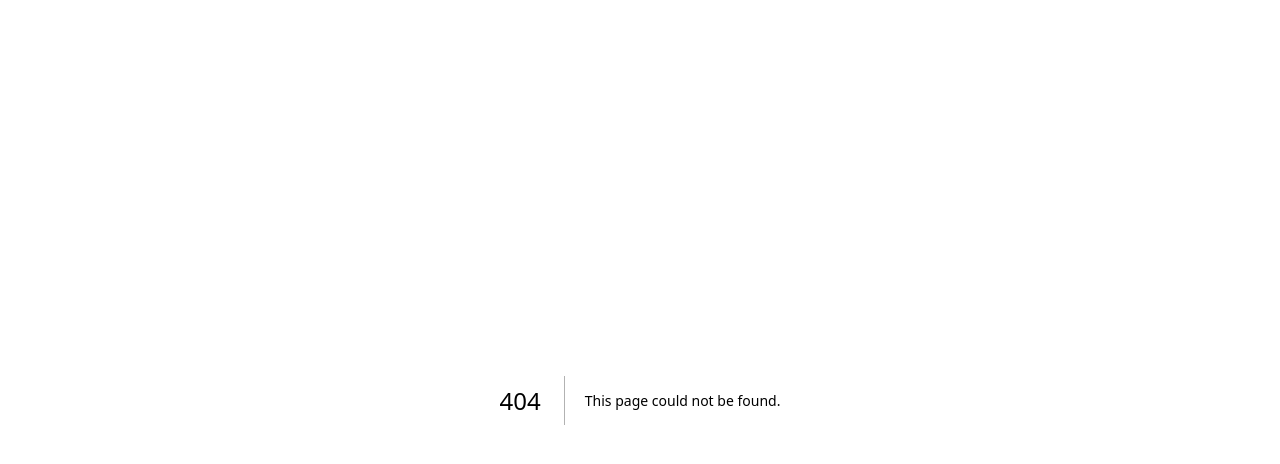
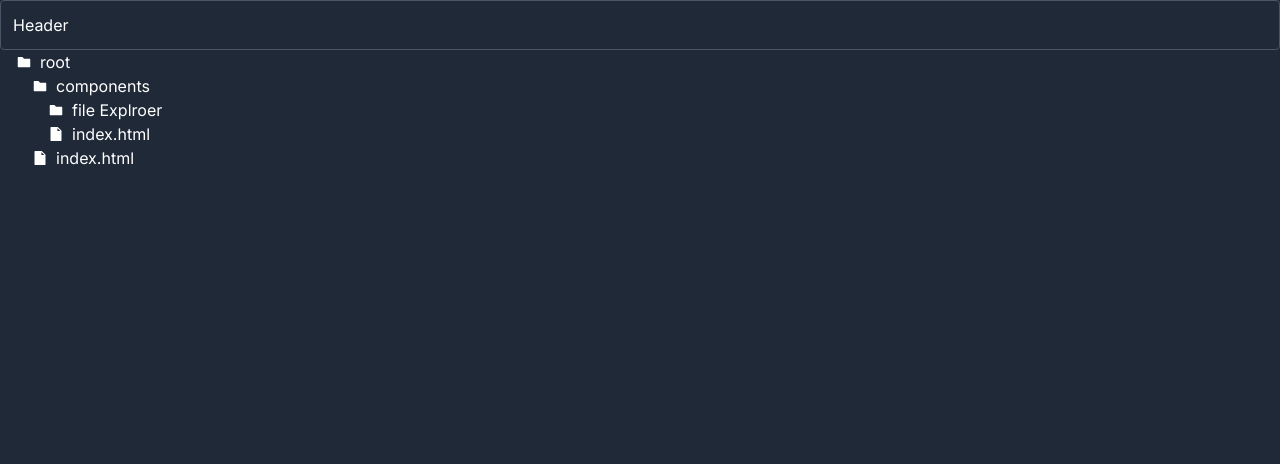
Before and after one commit to Sumit134coder/ui-ux-portfolio, a Next.js app: page /file-explorer in a window 1280 px wide. Before the commit this address had no page. Shown: the top 464 px of the page. Built offline with nearby package versions, Linux system fonts and the light colour scheme.

Commit message:
Add : File Explorer files

```diff
--- /dev/null
+++ b/src/app/file-explorer/page.js
@@ -0,0 +1,14 @@
+import FileExp from "@/views/File-explorer"
+
+export const metadata = {
+    title: 'File Explorer',
+    description: 'A file system'
+}
+
+const FileExplorer = () => {
+  return (
+    <FileExp/>
+  )
+}
+
+export default FileExplorer
--- /dev/null
+++ b/src/components/FileExplorer/Explorer.js
@@ -0,0 +1,24 @@
+"use client";
+
+import {AiFillFolder , AiFillFile} from 'react-icons/ai'
+
+
+function Explorer({ data = {} }) {
+
+  return (
+    <div className="px-4 text-white">
+      {!data?.isFolder ? (
+        <div className='flex items-center gap-2'> <AiFillFile/> {data.name}</div>
+      ) : (
+        <div>
+          <div className='flex items-center gap-2'> <AiFillFolder/> {data?.name}</div>
+          {data.items.map((el, i) => (
+            <Explorer key={el.name} data={el} />
+          ))}
+        </div>
+      )}
+    </div>
+  );
+}
+
+export default Explorer;
--- /dev/null
+++ b/src/components/FileExplorer/Header.js
@@ -0,0 +1,11 @@
+import React from "react";
+
+function Header() {
+  return (
+    <div className="bg-gray-800 text-white border border-gray-600 px-3 py-3 rounded">
+      Header
+    </div>
+  );
+}
+
+export default Header;
--- /dev/null
+++ b/src/constants/dummy.json
@@ -0,0 +1,25 @@
+{
+    "name": "root",
+    "isFolder": true,
+    "items" : [
+        {
+          "name":"components",
+          "isFolder":true,
+          "items":[
+            {
+                "name":"file Explroer",
+                "isFolder":true,
+                "items":[]
+              },
+              {
+                  "name":"index.html",
+                  "isFolder":false
+              }
+          ]
+        },
+        {
+            "name":"index.html",
+            "isFolder":false
+        }
+    ]
+}
--- /dev/null
+++ b/src/views/File-explorer/index.js
@@ -0,0 +1,15 @@
+import React from 'react'
+import Header from '@/components/FileExplorer/Header'
+import Explorer from '@/components/FileExplorer/Explorer'
+import data from '@/constants/dummy.json'
+
+function FileExp() {
+  return (
+    <div className='bg-gray-800 h-screen'>
+        <Header />
+     <Explorer data={data}/>
+    </div>
+  )
+}
+
+export default FileExp
```
